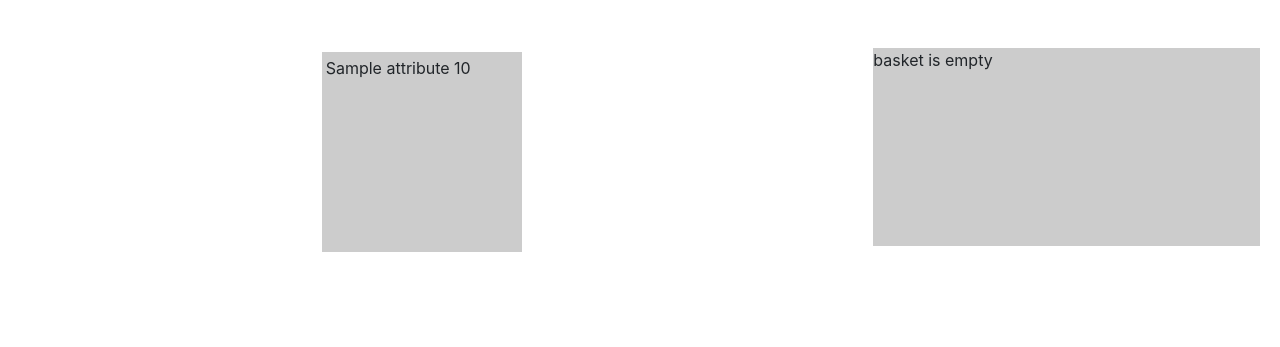
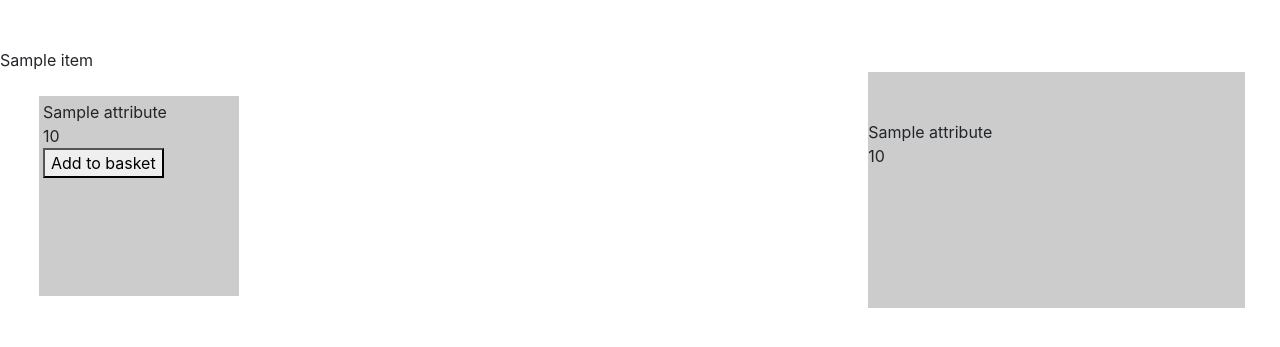
Before and after one commit to ha1fling/ShoppingCart, a Flask app: template templates/index.html in a window 1280 px wide. Shown: the part 56-403 px from the top of the page. Run offline with Flask 2, Linux system fonts and the light colour scheme; the template is opened without the code that fills it: most values are stand-ins (such as "Sample title", 1, 10 or a date in 2020); some libraries are stand-ins or nearby versions.

Commit message:
code adds items to basket and displays basket

```diff
--- a/app.py
+++ b/app.py
@@ -1,10 +1,17 @@
-from flask import Flask, render_template
+from flask import Flask, render_template, request, redirect
 from items import data
+from basket import basket, basket_message, add_to_basket
 
 app = Flask(__name__)
 
 
 @app.route('/')
-def display_index():
+def display_page():
+    message = basket_message()
+    return render_template('index.html', items=data, basket=basket, message=message)
 
-    return render_template('index.html', items=data)
+@app.route('/', methods=['POST'])
+def add_item():
+    item = request.form['id']
+    add_to_basket(item)
+    return redirect("/")
--- /dev/null
+++ b/basket.py
@@ -0,0 +1,16 @@
+from items import data
+basket = []
+
+
+def basket_message():
+    if len(basket) == 0:
+        return "the basket is empty"
+    else:
+        return "here is your basket"
+
+
+def add_to_basket(item):
+    for obj in data:
+        if obj["id"] == int(item):
+            basket.append(obj)
+            print(basket)
--- a/items.json
+++ b/items.json
@@ -1,69 +1,69 @@
 [
   {
-    "_id": 0,
+    "id": 0,
     "attributes": {
       "name": "item 1",
       "cost": 5.00
     }
   },
   {
-  "_id": 1,
+  "id": 1,
   "attributes": {
     "name": "item 2",
     "cost": 5.00
     }
   },
   {
-  "_id": 2,
+  "id": 2,
   "attributes": {
     "name": "item 3",
     "cost": 5.00
     }
   },
   {
-  "_id": 3,
+  "id": 3,
   "attributes": {
     "name": "item 4",
     "cost": 5.00
     }
   },
   {
-    "_id": 4,
+    "id": 4,
     "attributes": {
       "name": "item 5",
       "cost": 5.00
     }
   },
   {
-  "_id": 5,
+  "id": 5,
   "attributes": {
     "name": "item 6",
     "cost": 5.00
     }
   },
   {
-  "_id": 6,
+  "id": 6,
   "attributes": {
     "name": "item 7",
     "cost": 5.00
     }
   },
   {
-  "_id": 7,
+  "id": 7,
   "attributes": {
     "name": "item 8",
     "cost": 5.00
     }
   },
   {
-  "_id": 8,
+  "id": 8,
   "attributes": {
     "name": "item 9",
     "cost": 5.00
     }
   },
   {
-  "_id": 9,
+  "id": 9,
   "attributes": {
     "name": "item 10",
     "cost": 5.00
--- a/templates/index.html
+++ b/templates/index.html
@@ -16,8 +16,9 @@
     {% include 'partials/header.html' %}
 </header>
 <main class="m-auto pt-5">
-    <div class="row">
-        <div class="col-8 d-flex flex-row-reverse flex-wrap justify-content-around">
+    {{ item }}
+    <div class="row m-auto">
+        <div class="col-8 d-flex flex-row flex-wrap">
             {% for item in items %}
                 {% include 'partials/item.html' %}
             {% endfor %}
--- a/templates/partials/basket.html
+++ b/templates/partials/basket.html
@@ -1,3 +1,10 @@
 <div class="basket">
-    basket is empty
+    {{ message }}
+    <br/>
+    {% for item in basket %}
+        <br/>
+        <div>{{ item.attributes.name }}</div>
+        <div>{{ item.attributes.cost }}</div>
+        <br/>
+    {% endfor %}
 </div>
--- a/templates/partials/item.html
+++ b/templates/partials/item.html
@@ -1 +1,6 @@
-<div class="tile p-1 m-1">{{ item.attributes.name }} {{ item.attributes.cost }}</div>
+<form class="tile p-1 m-4" method="post">
+    <div>{{ item.attributes.name }}</div>
+    <div>{{ item.attributes.cost }}</div>
+    <input type="hidden" name="id" value="{{ item.id }}"/>
+    <button type="submit">Add to basket</button>
+</form>
```
